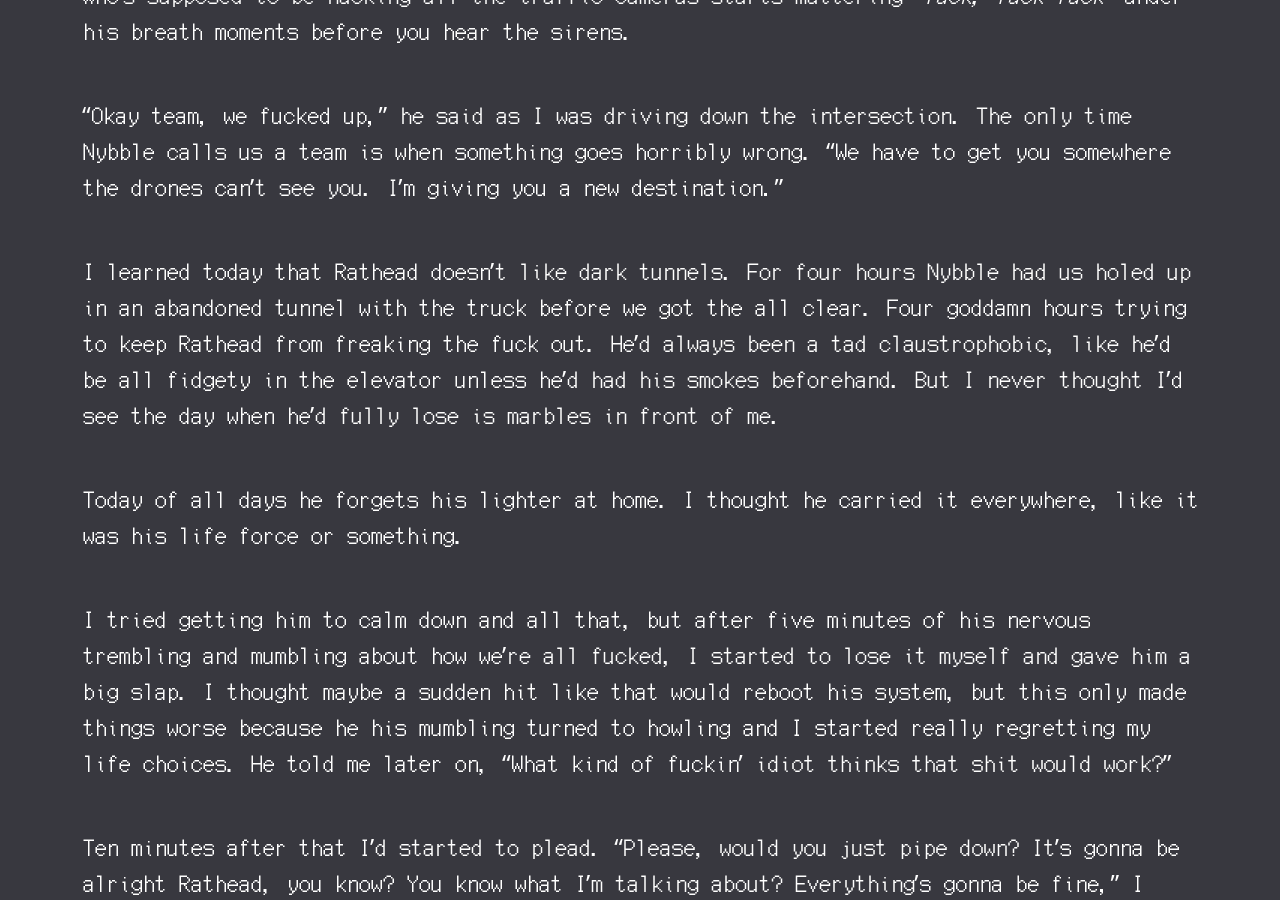
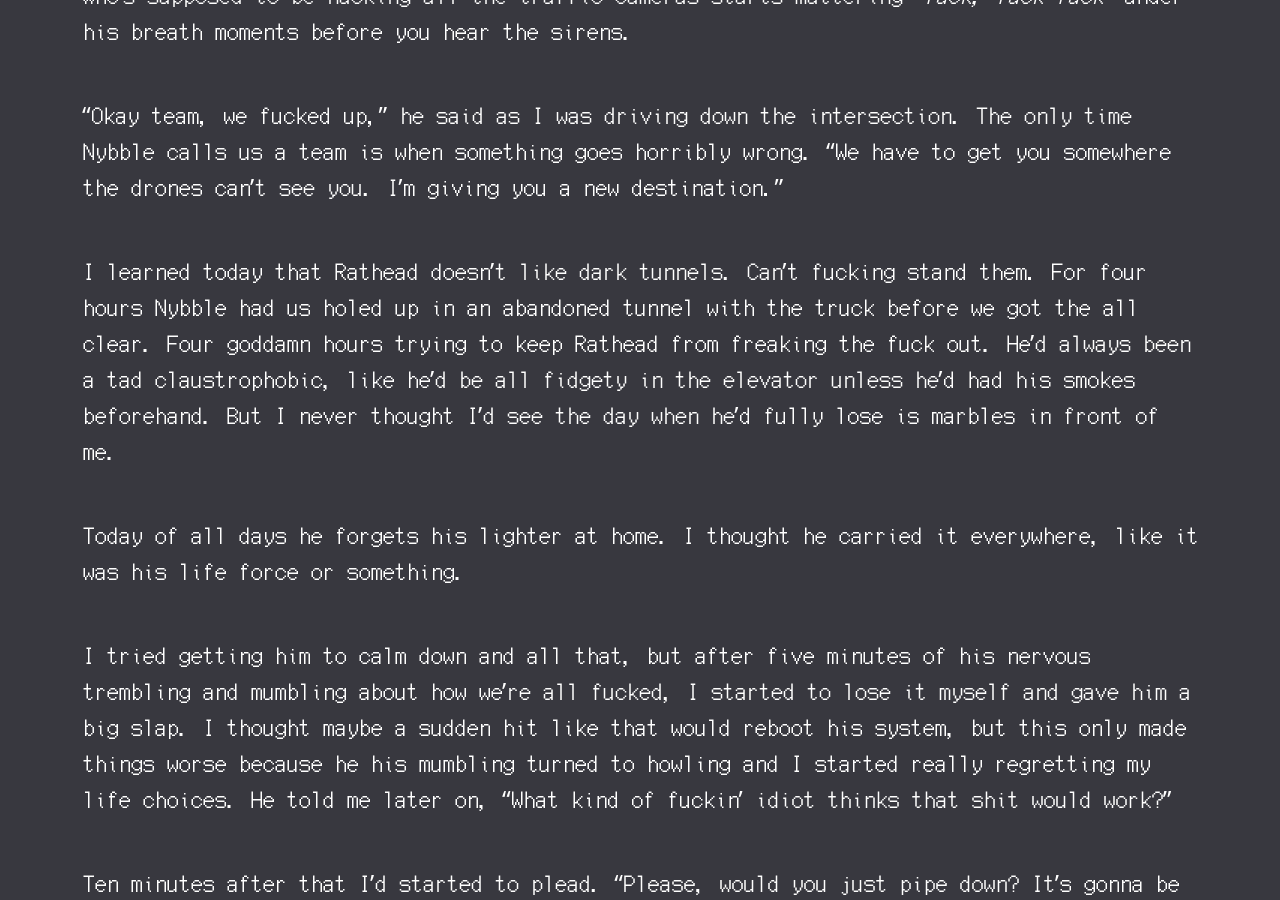
Before and after one commit to pilosophos/pilosophos-site-v1, a Jekyll site: the page built from _writing/piss-corps.md, in a window 1280 px wide and 900 px high, scrolled down 3053 px. Built offline with Jekyll 4.4.1, drawn with Linux system fonts in a browser that asks for light colours.

Commit message:
Update piss-corps.md

```diff
--- a/_writing/piss-corps.md
+++ b/_writing/piss-corps.md
@@ -65,7 +65,7 @@ I was driving today's sewage truck to the dropoff point with Rathead when we sta
 
 "Okay team, we fucked up," he said as I was driving down the intersection. The only time Nybble calls us a team is when something goes horribly wrong. "We have to get you somewhere the drones can't see you. I'm giving you a new destination."
 
-I learned today that Rathead doesn't like dark tunnels. For four hours Nybble had us holed up in an abandoned tunnel with the truck before we got the all clear. Four goddamn hours trying to keep Rathead from freaking the fuck out. He'd always been a tad claustrophobic, like he'd be all fidgety in the elevator unless he'd had his smokes beforehand. But I never thought I'd see the day when he'd fully lose is marbles in front of me.
+I learned today that Rathead doesn't like dark tunnels. Can't fucking stand them. For four hours Nybble had us holed up in an abandoned tunnel with the truck before we got the all clear. Four goddamn hours trying to keep Rathead from freaking the fuck out. He'd always been a tad claustrophobic, like he'd be all fidgety in the elevator unless he'd had his smokes beforehand. But I never thought I'd see the day when he'd fully lose is marbles in front of me.
 
 Today of all days he forgets his lighter at home. I thought he carried it everywhere, like it was his life force or something.
 
```
